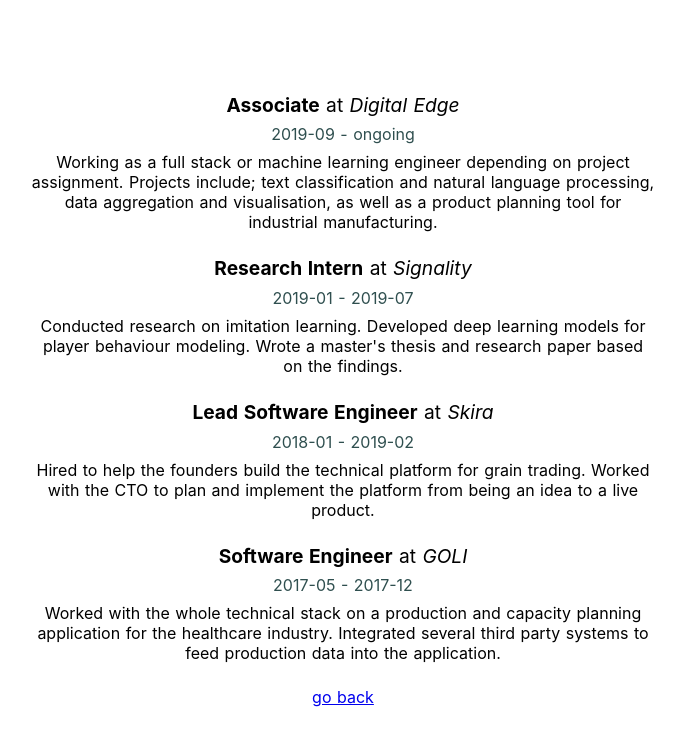
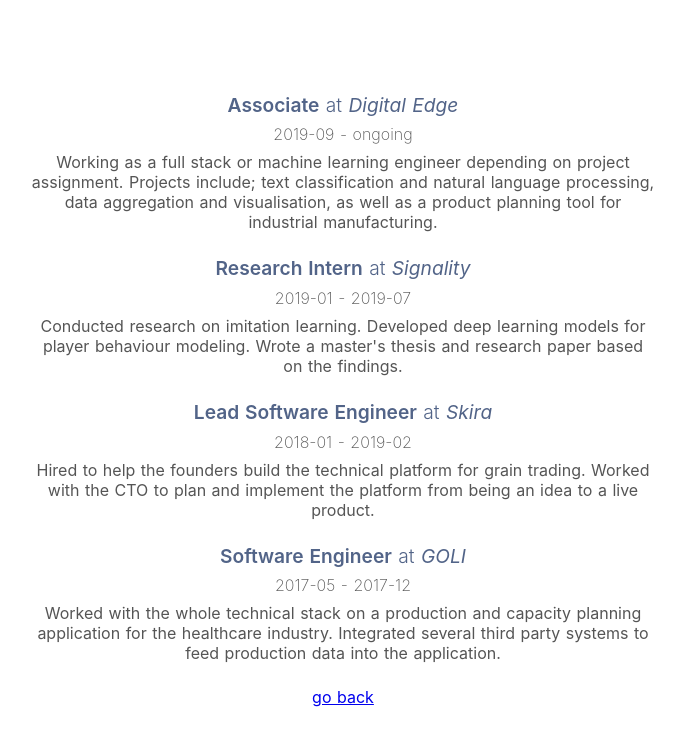
Before and after one commit to perlindstroem/portfolio, a Nuxt app: page /experience in a window 1280 px wide. Shown: the top 746 px of the page, without its empty margins (297-981 px from the left). Built offline with nearby package versions, Linux system fonts and the light colour scheme.

Commit message:
style work item

```diff
--- a/components/WorkItem.vue
+++ b/components/WorkItem.vue
@@ -1,7 +1,7 @@
 <template>
   <div class="work-item">
-    <p class="title">
-      <strong>{{ experience.title }}</strong> at <em>{{ experience.company }}</em>
+    <p class="heading">
+      <span class="title">{{ experience.title }}</span> at <span class="company">{{ experience.company }}</span>
     </p>
     <p class="period">
       {{ experience.start }} - {{ experience.end || 'ongoing' }}
@@ -26,21 +26,34 @@ export default {
 }
 </script>
 
-<style>
+<style scoped>
 .work-item {
   padding-bottom: 1em;
 }
 
-.title {
+.heading {
   font-size: 1.2em;
   margin-bottom: .4em;
+  color: #526488;
+  font-weight: 300;
+}
+
+.title {
+  font-weight: 600;
+}
+
+.company {
+  font-style: italic;
+  font-weight: 400;
 }
 
 .period {
-  color: darkslategray;
+  color: #555;
+  font-weight: 250;
 }
 
 .description {
   padding: .5em;
+  color: #555;
 }
 </style>
```
